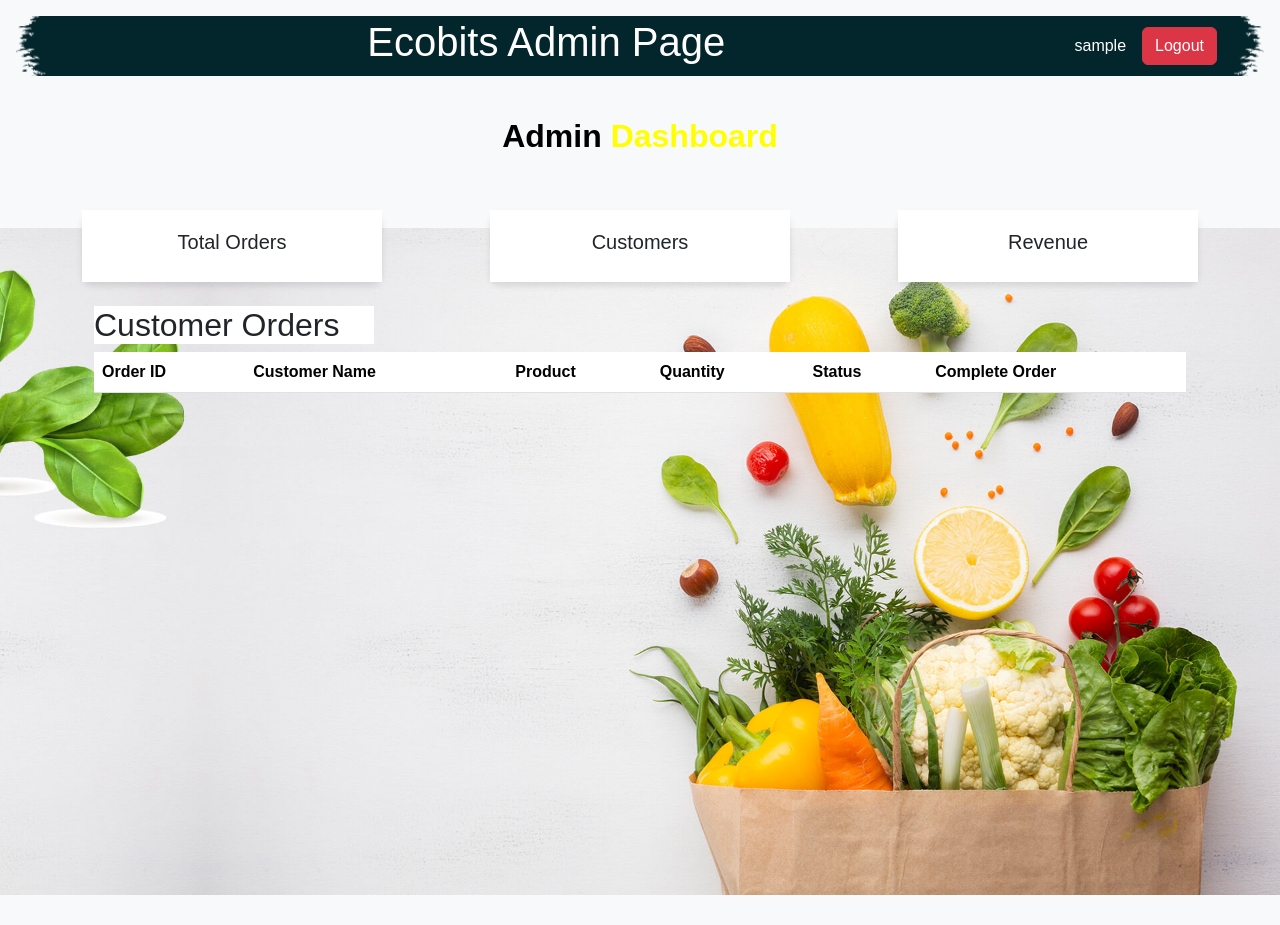
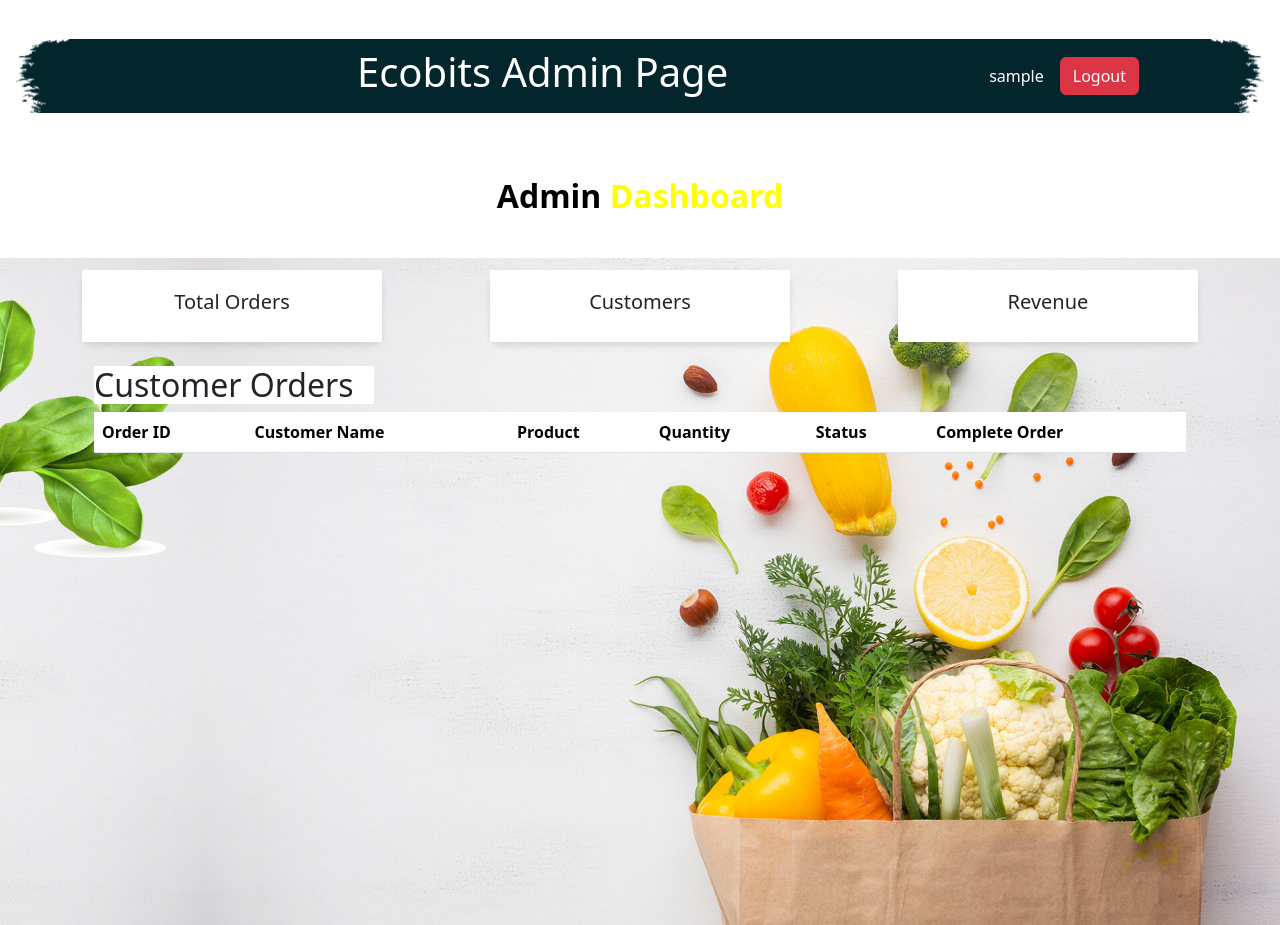
Before and after one commit to ztrh/jms, a plain HTML site: page admin/index.html in a window 1280 px wide. Shown: the top 925 px of the page. Drawn offline with nearby package versions, Linux system fonts and the light colour scheme; no server answers; sample sign-in values are in the browser's storage.

Commit message:
commit message

```diff
--- a/admin/index.html
+++ b/admin/index.html
@@ -12,14 +12,7 @@
         />
         <link rel="stylesheet" href="/admin/style.css" />
         <style>
-            body {
-                font-family: Arial, sans-serif;
-                background-color: #f8f9fa;
-            }
-            .nav-link {
-                color: white !important;
-            }
-            .dashboard-cards {
+           .dashboard-cards {
                 display: flex;
                 justify-content: space-between;
                 flex-wrap: wrap;
@@ -37,9 +30,7 @@
                 padding: 20px;
                 background-color: #ffffff;
             }
-            .nav-link {
-                color: white !important;
-            }
+
             footer {
                 background-color: #e9ecef;
             }
@@ -71,7 +62,7 @@
     </head>
     <body>
         <header class="text-white p-3">
-            <div class="header-background" style="background-image: url(./images/header-bg.png); background-size: cover; background-position: center; padding: 2px;">
+            <div class="header-background" >
             <div class="d-flex justify-content-between align-items-center">
                 <h1 class="text-center flex-grow-1">Ecobits Admin Page</h1>
                 <div class="user-section d-flex align-items-center"></div>
--- a/admin/style.css
+++ b/admin/style.css
@@ -37,35 +37,7 @@ body{
     gap: 20px;
     margin-top: 20px;
 }
-.card {
-    flex: 1;
-    max-width: 300px;
-    box-shadow: 0 4px 6px rgba(0, 0, 0, 0.1);
-    border: none;
-    border-radius: 10px;
-}
-.card .card-body {
-    padding: 20px;
-    background-color: #ffffff;
-}
-.nav-link {
-    color: white !important;
-}
-footer {
-    background-color: #e9ecef;
-}
-.dashboard-title {
-    text-align: center;
-    margin: 20px 0;
-    font-size: 2rem;
-}
-.dashboard-title span {
-    color: black;
-    font-weight: bold;
-}
-.dashboard-title .highlight {
-    color: greenyellow;
-}
+
 #username{
     justify-content: right;
 }
```
